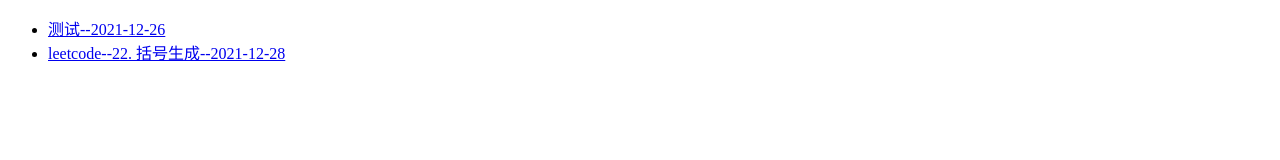
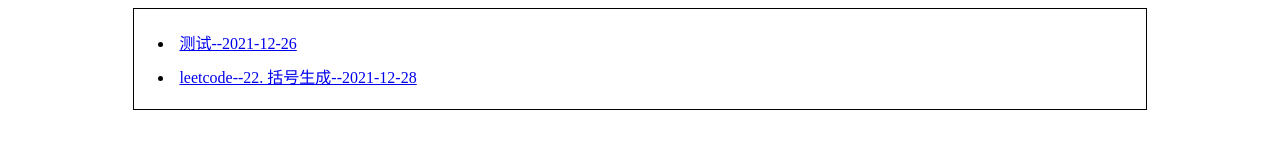
Before and after one commit to cspup/cspup.github.io, a plain HTML site: page index.html in a window 1280 px wide. Drawn offline with nearby package versions, Linux system fonts and the light colour scheme.

Commit message:
添加了一个markdown样式

```diff
--- a/index.html
+++ b/index.html
@@ -7,13 +7,28 @@
     <meta name="viewport" content="width=device-width, initial-scale=1.0">
     <title>首页</title>
 </head>
+<style>
+    body {
+        height: 100%;
+    }
+#main-view{
+    height: 100%;
+    width: 80%;
+    border: 1px solid black;
+    margin-left: auto;
+    margin-right: auto;
+}
+#blog-list li{
+    padding: 5px;
+}
+</style>
 <script src="https://cdn.jsdelivr.net/npm/axios/dist/axios.min.js"></script>
 
 <body>
-    <div>
+    <div id="main-view">
         <ul id="blog-list">
             <li><a href="./blog.html?path=/md/2022/1/6/测试.md">测试--2021-12-26</a></li>
-<li><a href="./blog.html?path=/md/leetcode--22. 括号生成.md">leetcode--22. 括号生成--2021-12-28</a></li>
+            <li><a href="./blog.html?path=/md/leetcode--22. 括号生成.md">leetcode--22. 括号生成--2021-12-28</a></li>
 
         </ul>
     </div>
```
Also changed, not shown: blog.html (+16 -1 lines).
